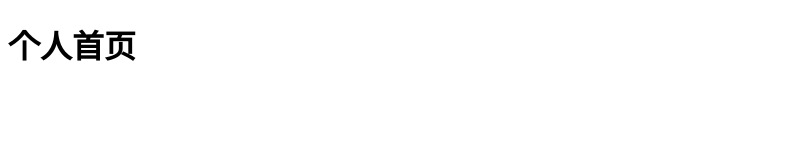
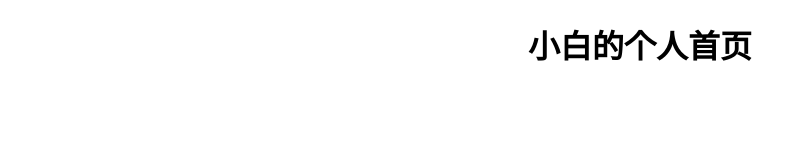
Before and after one commit to 1163524565/1163524565.github.io, a plain HTML site: page index.html in a window 1280 px wide. Shown: the whole page, without its empty margins (0-806 px from the left). Drawn offline with Linux system fonts and the light colour scheme.

Commit message:
Update index.html

```diff
--- a/index.html
+++ b/index.html
@@ -6,8 +6,13 @@
           content="width=device-width, user-scalable=no, initial-scale=1.0, maximum-scale=1.0, minimum-scale=1.0">
     <meta http-equiv="X-UA-Compatible" content="ie=edge">
     <title>白明康的个人主页</title>
+    <style>
+        h1{
+            text-align: center;
+        }
+    </style>
 </head>
 <body>
-<h1>个人首页</h1>
+<h1>小白的个人首页</h1>
 </body>
 </html>
```
